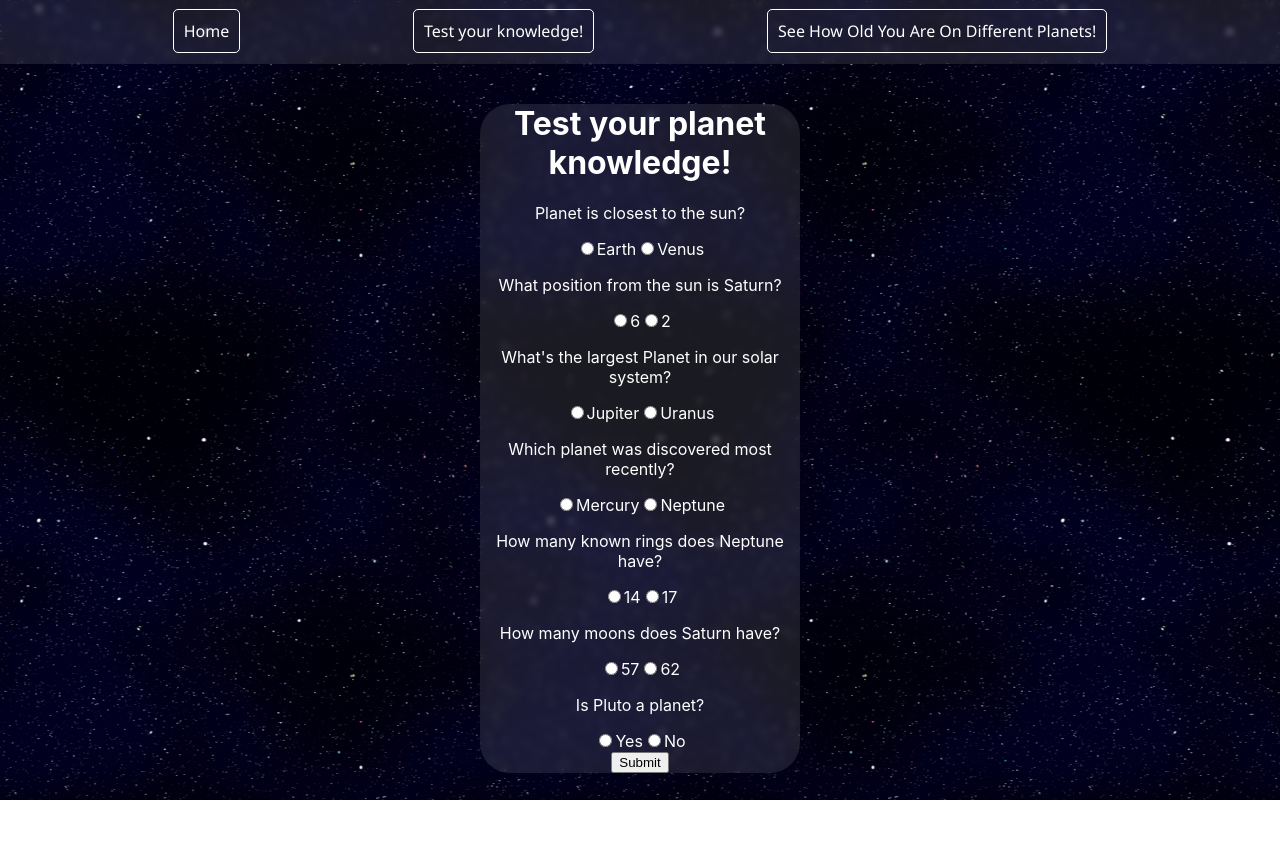
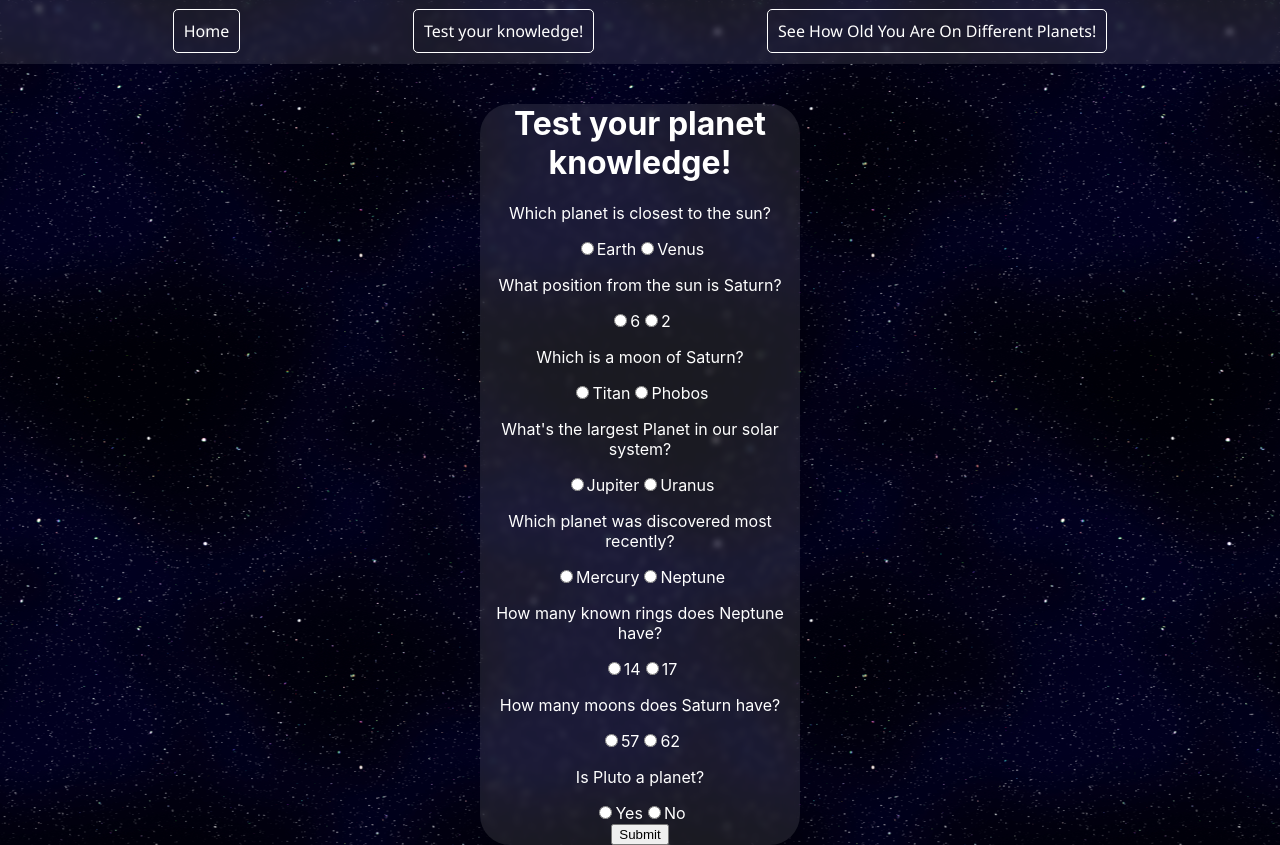
Before and after one commit to jcogan97/planet_edu_project, a React (Create React App) app in the folder client/: page /quiz in a window 1280 px wide. Before the commit the page ends 800 px from the top, so only its background shows below. Built offline with nearby package versions, Linux system fonts and the light colour scheme; no server answers.

Commit message:
little question changes

```diff
--- a/client/src/components/Quiz/Quiz.js
+++ b/client/src/components/Quiz/Quiz.js
@@ -5,7 +5,7 @@ const Quiz = () => {
 
     const myQuestions =[
         {
-            question: "Planet is closest to the sun?",
+            question: "Which planet is closest to the sun?",
             answers: {
                 a: 'Earth',
                 b: 'Venus',
@@ -17,6 +17,14 @@ const Quiz = () => {
             answers: {
                 a: '6',
                 b: '2',
+            },
+            correctAnswer: 'a'
+        },
+        {
+            question: "Which is a moon of Saturn?",
+            answers: {
+                a: 'Titan',
+                b: 'Phobos',
             },
             correctAnswer: 'a'
         },
```
